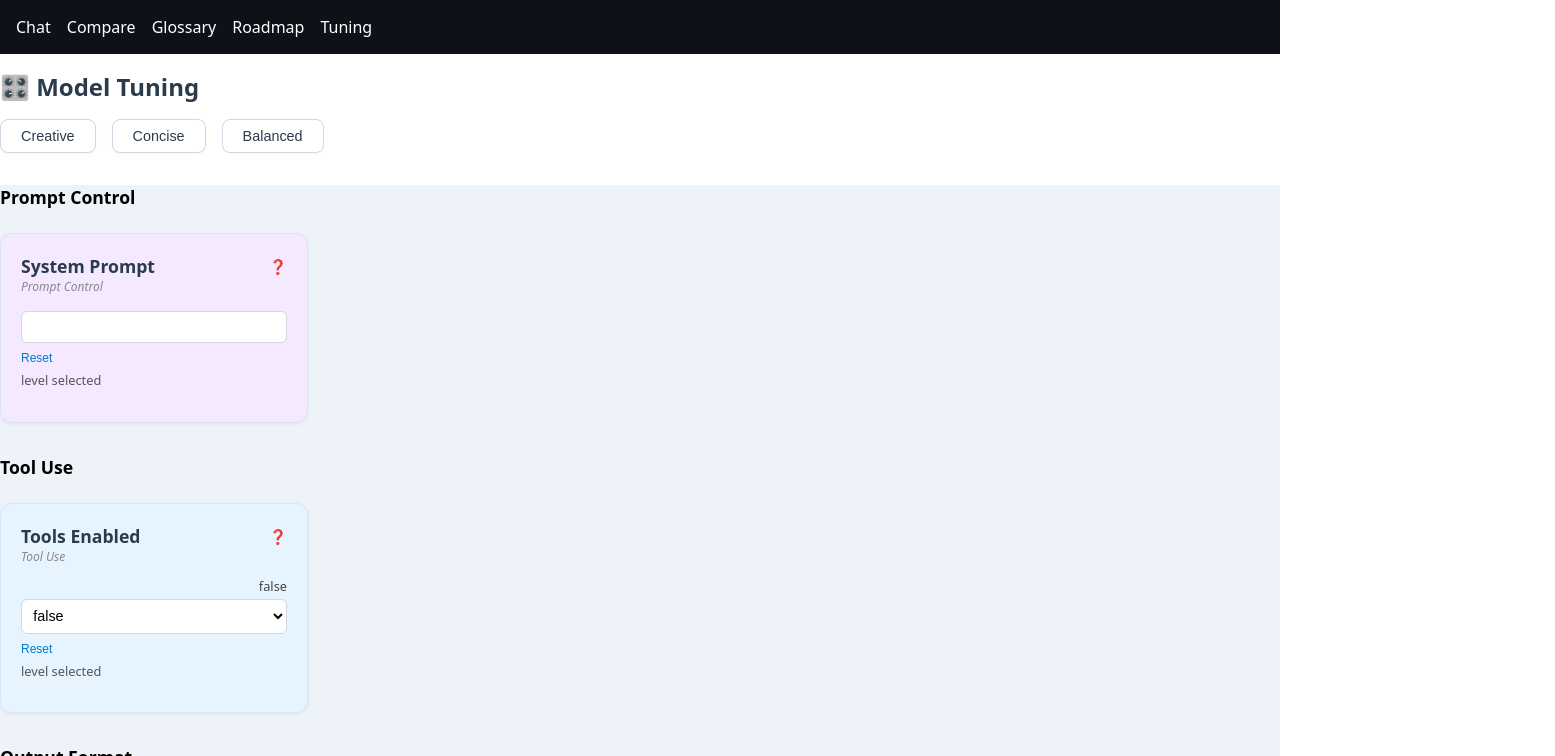
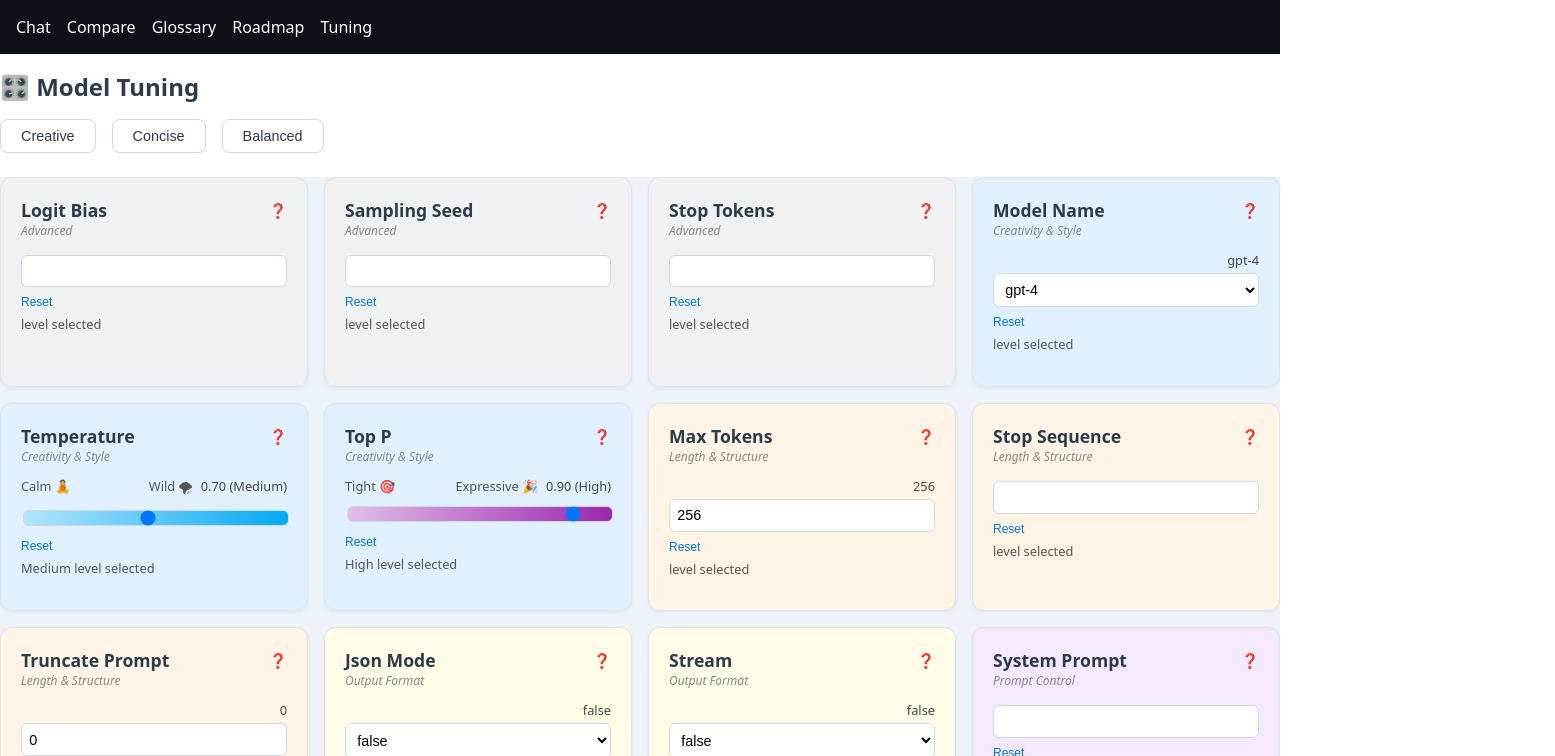
Before and after one commit to ScottFitzgerald83/grail, a SvelteKit app in the folder frontend/: page /tuning in a window 1280 px wide. Shown: the top 756 px of the page, 1555 px wide, since content can reach past the window. Built offline with nearby package versions, Linux system fonts and the light colour scheme.

Commit message:
tuning tiles are now sorted by category and then alphabetically

```diff
--- a/frontend/src/routes/tuning/+page.svelte
+++ b/frontend/src/routes/tuning/+page.svelte
@@ -7,10 +7,12 @@
 </div>
 
 <div class="dashboard-container">
-  {#each Array.from(new Set(parameters.map(p => paramCategory(p.key)))) as category}
-    <h3 class="section-title">{category}</h3>
   <div class="param-grid">
-      {#each parameters.filter(p => paramCategory(p.key) === category) as param}
+    {#each [...parameters].sort((a, b) => {
+      const ca = paramCategory(a.key);
+      const cb = paramCategory(b.key);
+      return ca === cb ? a.key.localeCompare(b.key) : ca.localeCompare(cb);
+    }) as param}
       <div class="param-tile" data-category={paramCategory(param.key)}>
         <div class="param-header">
           <strong>{param.key.replace(/_/g, ' ').replace(/\b\w/g, l => l.toUpperCase())}</strong>
@@ -68,7 +70,6 @@
       </div>
     {/each}
   </div>
-  {/each}
 </div>
 
 <h2 style="margin-top: 2rem;">🧠 Predicted Model Behavior</h2>
```
Lines whose indentation alone changed are shown as unchanged.
